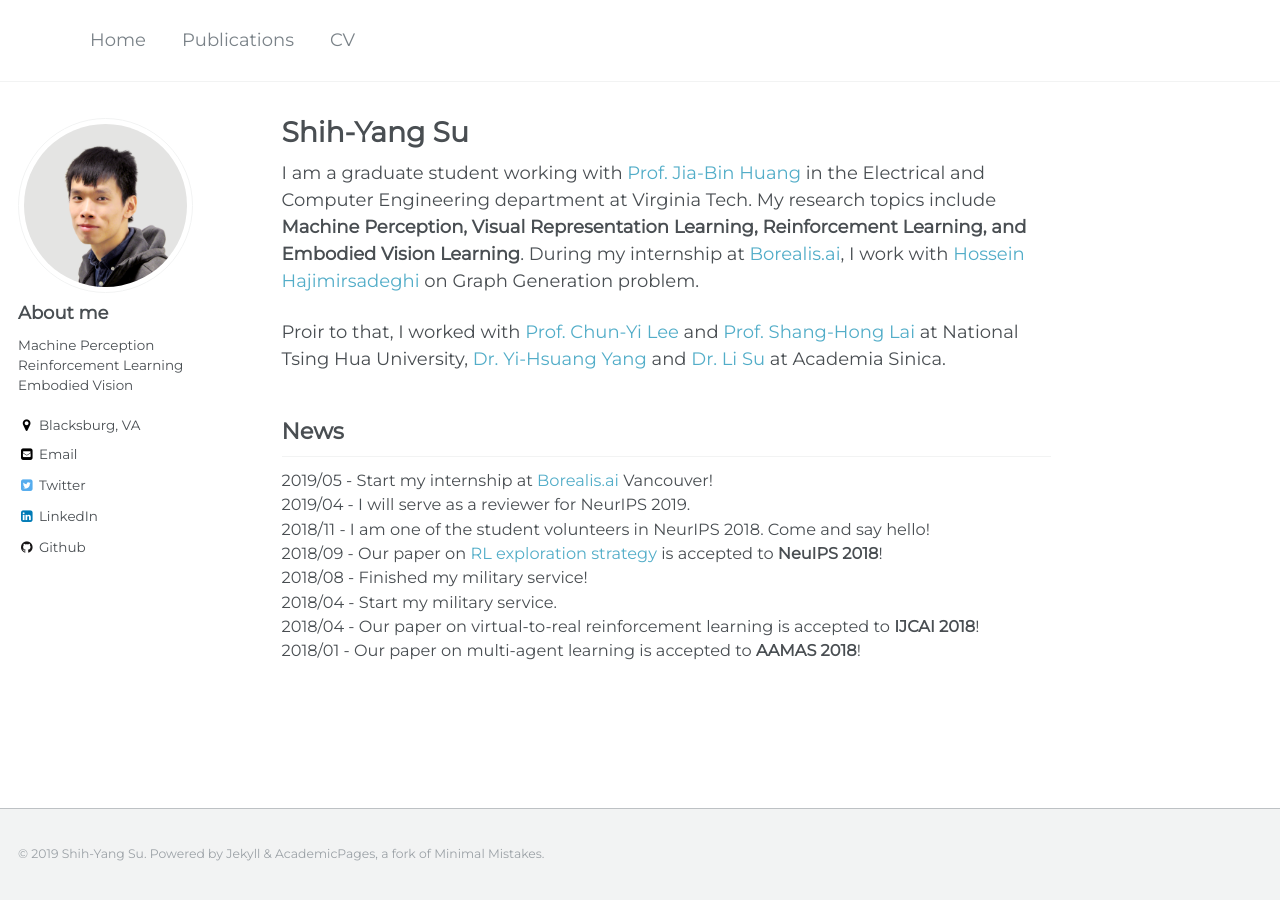
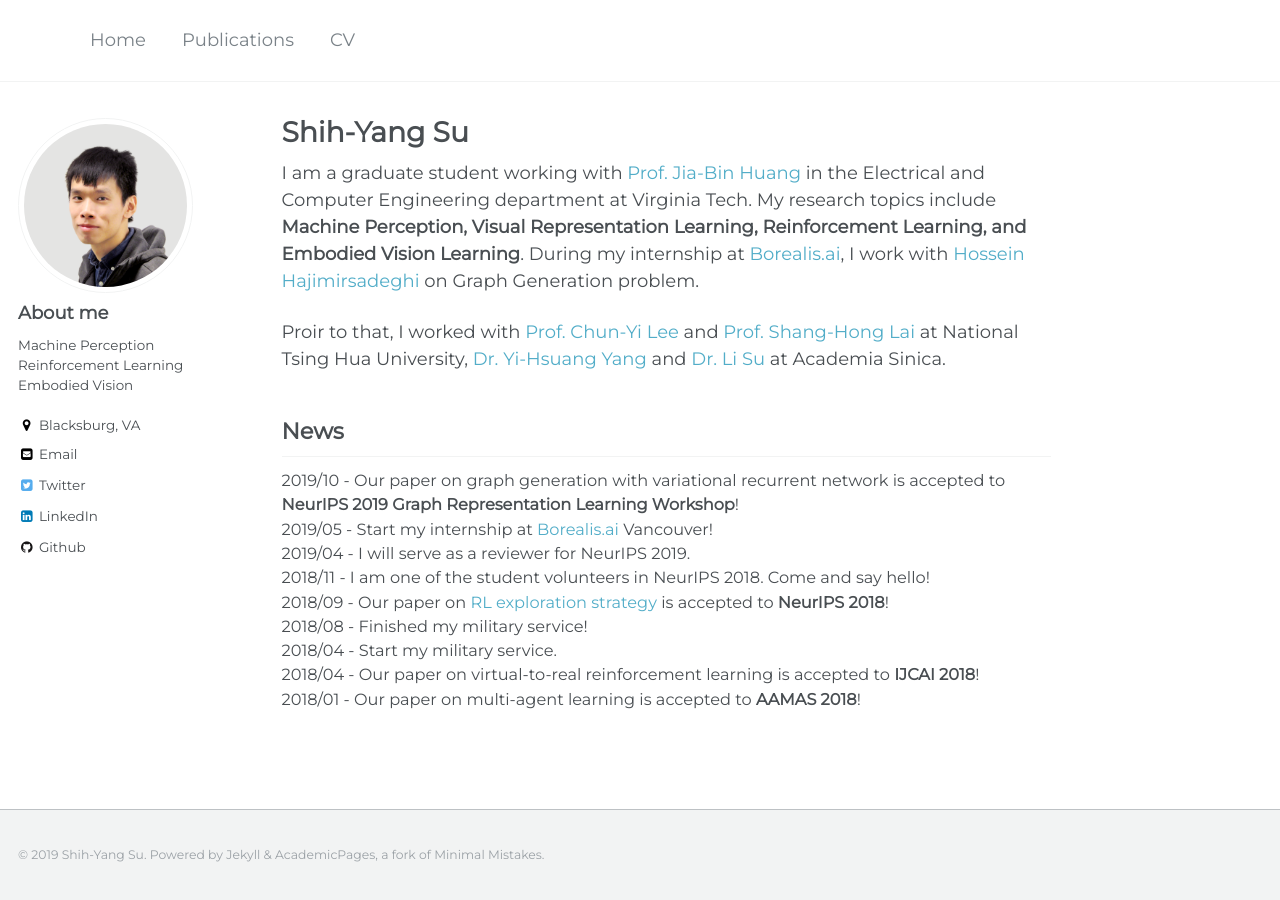
Before and after one commit to LemonATsu/LemonATsu.github.io, a Jekyll site: the page built from _pages/about.md, in a window 1280 px wide. Built offline with Jekyll 4.4.1, drawn with Linux system fonts in a browser that asks for light colours.

Commit message:
new about

```diff
--- a/_pages/about.md
+++ b/_pages/about.md
@@ -17,10 +17,11 @@ Proir to that, I worked with [Prof. Chun-Yi Lee](http://cymaxwelllee.wixsite.com
 
 ## News
 <div class="news" style="font-size:0.9em">
+2019/10 - Our paper on graph generation with variational recurrent network is accepted to <b>NeurIPS 2019 Graph Representation Learning Workshop</b>! <br>
 2019/05 - Start my internship at <a href="https://www.borealisai.com">Borealis.ai</a> Vancouver! <br>
 2019/04 - I will serve as a reviewer for NeurIPS 2019. <br>
 2018/11 - I am one of the student volunteers in NeurIPS 2018. Come and say hello! <br>
-2018/09 - Our paper on <a href="https://arxiv.org/abs/1802.04564.pdf">RL exploration strategy</a> is accepted to <b>NeuIPS 2018</b>! <br>
+2018/09 - Our paper on <a href="https://arxiv.org/abs/1802.04564.pdf">RL exploration strategy</a> is accepted to <b>NeurIPS 2018</b>! <br>
 2018/08 - Finished my military service! <br>
 2018/04 - Start my military service. <br>
 2018/04 - Our paper on virtual-to-real reinforcement learning is accepted to <b>IJCAI 2018</b>! <br>
```
